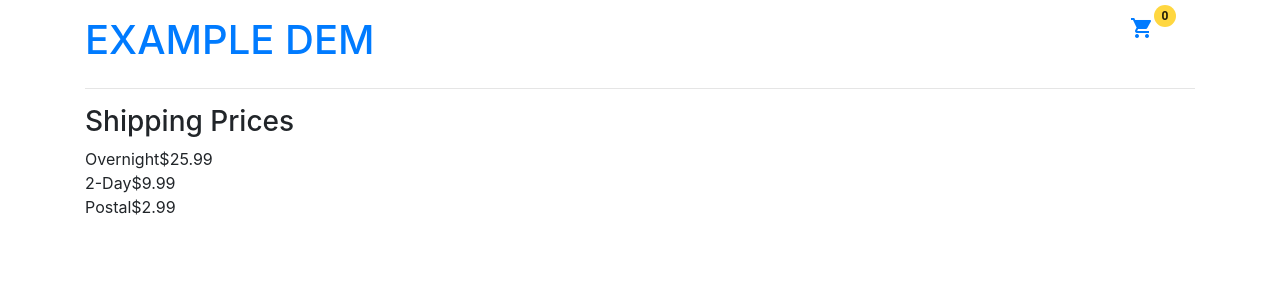
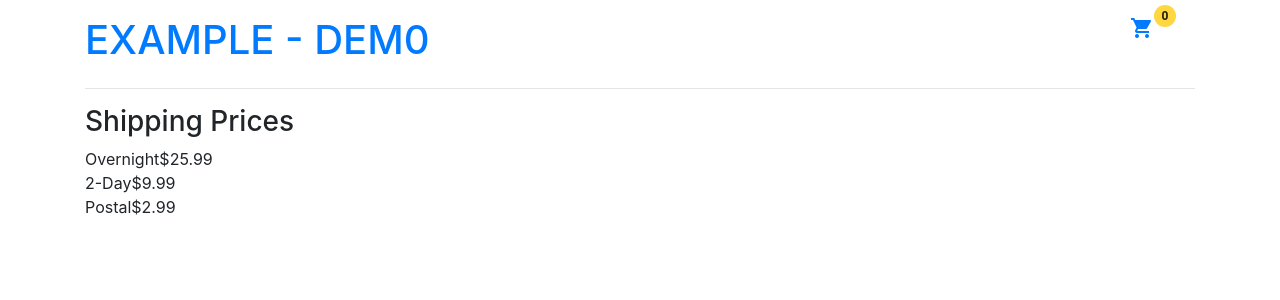
Before and after one commit to s2iwi2s/angular-demo-s2iwi2s, an Angular app: page /shipping in a window 1280 px wide. Shown: the top 300 px of the page. Built offline with nearby package versions, Linux system fonts and the light colour scheme.

Commit message:
1 file modified

```diff
--- a/src/app/top-bar/top-bar.component.html
+++ b/src/app/top-bar/top-bar.component.html
@@ -1,7 +1,7 @@
 
 <div class="row">
   <div class="col-sm-11"><a [routerLink]="['/']">
-  <h1>EXAMPLE DEM</h1></a></div>
+  <h1>EXAMPLE - DEM0</h1></a></div>
   <div class="col-sm-1"><a [routerLink]="['/cart']" class="material-icons" [matBadge]="cartCount" matBadgePosition="after"  matBadgeOverlap="false" matBadgeColor="accent">shopping_cart</a>
 
 <!--
```
